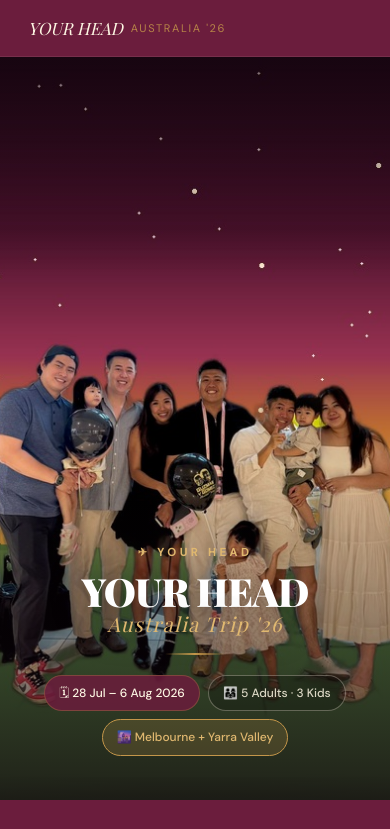
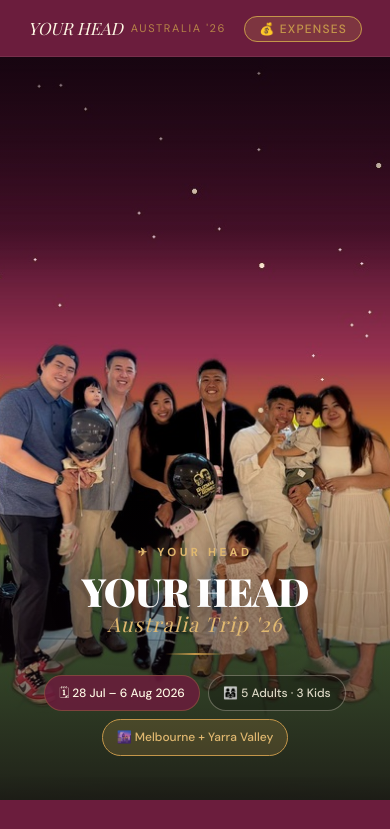
Before and after one commit to imbavann-knn/yarra-valley-trip-2026, a plain HTML site: page index.html in a window 390 px wide. Shown: the top 829 px of the page. Drawn offline with nearby package versions, Linux system fonts and the light colour scheme; a web font is replaced by a local one.

Commit message:
Show Expenses link on mobile nav
The nav-links list (containing the only link to expenses.html) was
display:none on screens <=640px, leaving mobile users no way to reach
the expenses page. Keep the section anchors hidden but always show the
Expenses button.

Co-Authored-By: Claude Opus 4.8 (1M context) <noreply@anthropic.com>

```diff
--- a/index.html
+++ b/index.html
@@ -208,7 +208,11 @@ nav {
 .nav-links a:hover { color: var(--cream); }
 
 @media (max-width: 640px) {
-  .nav-links { display: none; }
+  /* Hide the in-page section anchors on mobile, but keep the Expenses
+     button reachable — it's the only link to a separate page. */
+  .nav-links { gap: 0; }
+  .nav-links li:not(.nav-cta) { display: none; }
+  .nav-links li.nav-cta a { padding: 7px 16px; font-size: 12px; }
 }
 
 /* ═══════════════════════════════════
@@ -1307,7 +1311,7 @@ footer::before {
       <li><a href="#stay">Yarra Valley</a></li>
       <li><a href="#food">Eat &amp; Drink</a></li>
       <li><a href="#ntk">Good to Know</a></li>
-      <li><a href="expenses.html" style="background:rgba(196,150,74,0.2);border:1px solid var(--gold);border-radius:20px;padding:4px 14px;color:var(--gold)!important;">💰 Expenses</a></li>
+      <li class="nav-cta"><a href="expenses.html" style="background:rgba(196,150,74,0.2);border:1px solid var(--gold);border-radius:20px;padding:4px 14px;color:var(--gold)!important;">💰 Expenses</a></li>
     </ul>
   </div>
 </nav>
```
